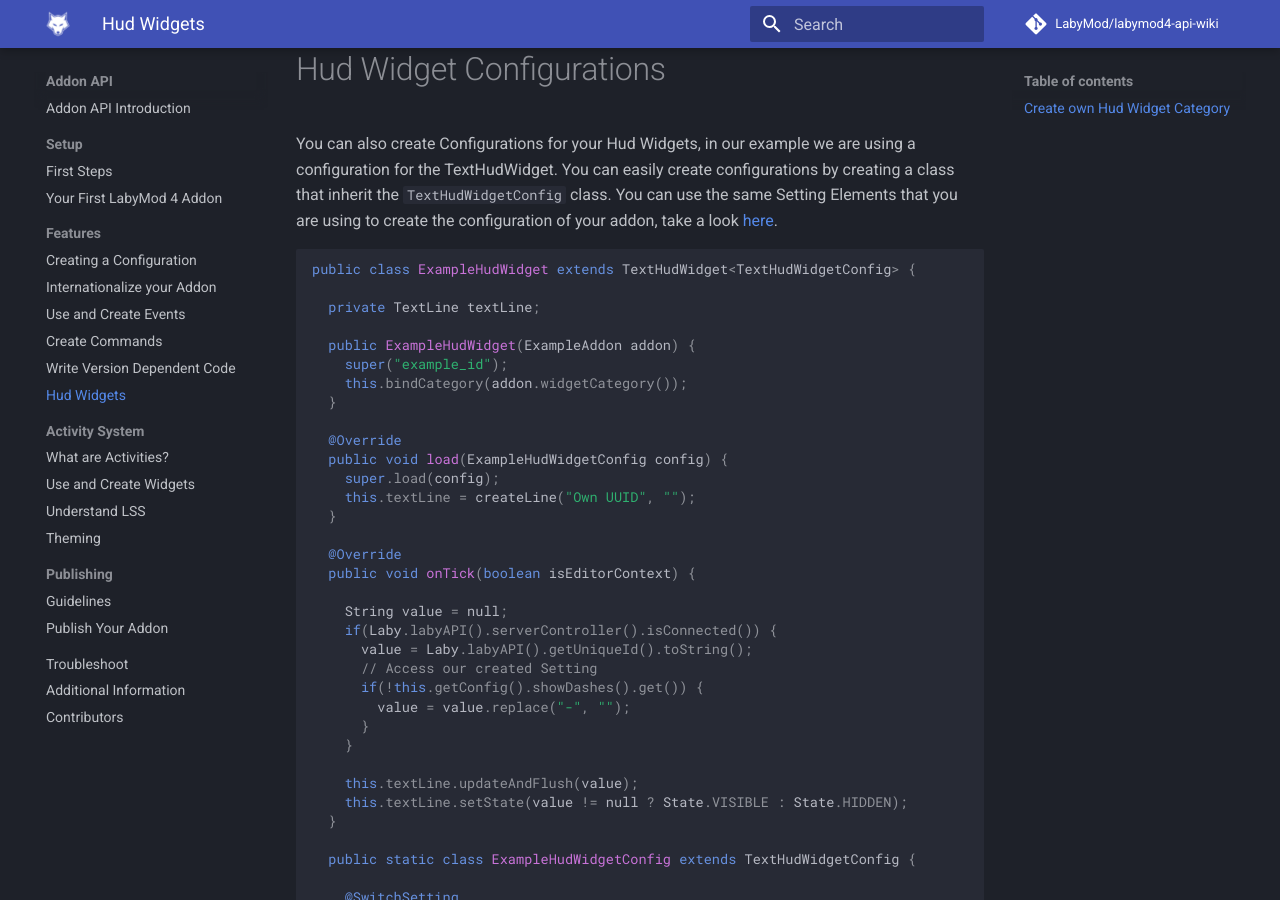
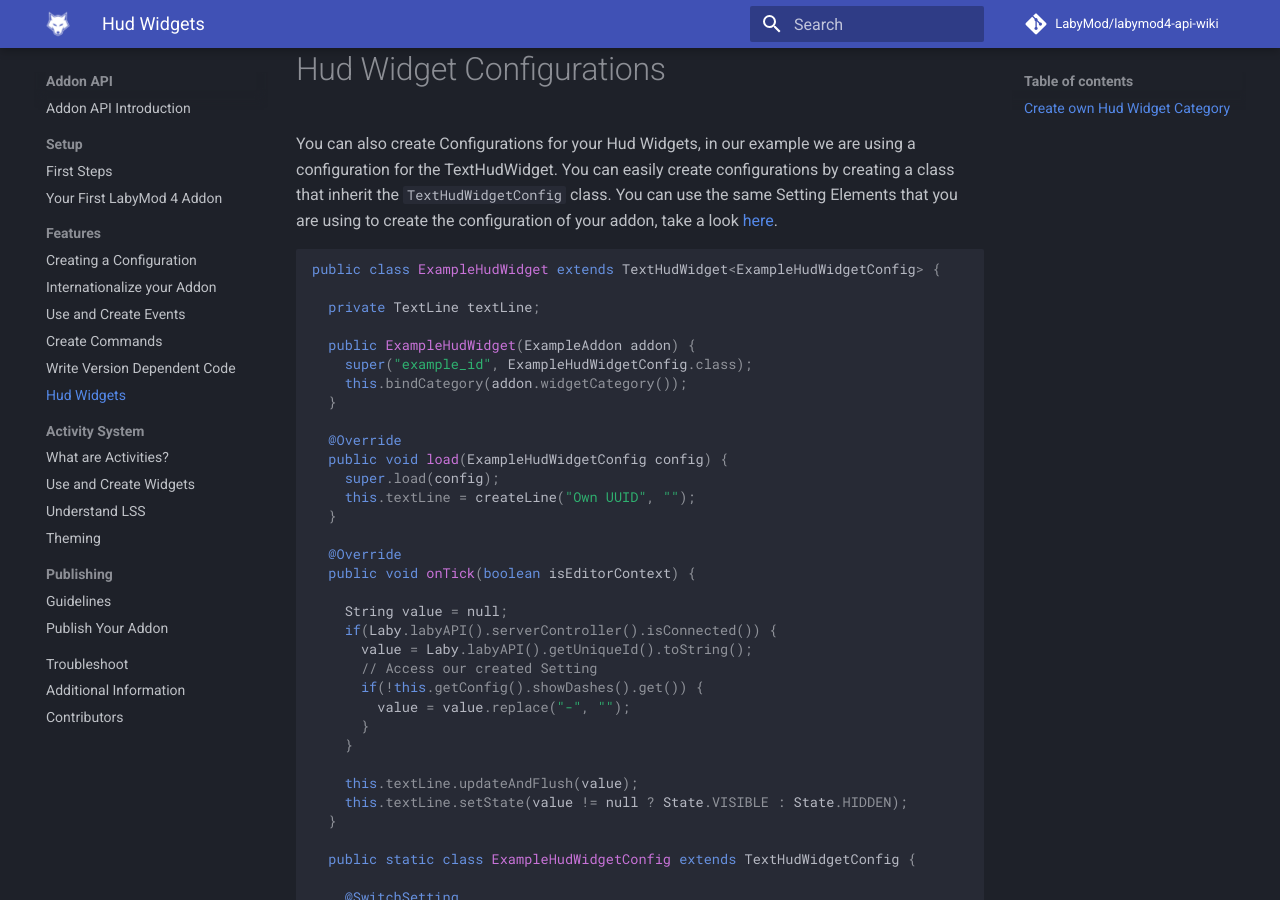
Before and after one commit to LabyMod/labymod4-api-wiki, an MkDocs documentation site: the page built from docs/pages/addon/features/hud-widgets.md, in a window 1280 px wide and 900 px high, scrolled down 2103 px. Built offline with MkDocs 1.6.1 and Material for MkDocs 9.7.7, drawn with Linux system fonts in a browser that asks for light colours; comment, search, counter and statistics services are not loaded.

Commit message:
Fixed Custom Widget Configurations

````diff
--- a/docs/pages/addon/features/hud-widgets.md
+++ b/docs/pages/addon/features/hud-widgets.md
@@ -98,12 +98,12 @@ You can use the same Setting Elements that you are using to create the configura
 
 ```java
 
-public class ExampleHudWidget extends TextHudWidget<TextHudWidgetConfig> {
+public class ExampleHudWidget extends TextHudWidget<ExampleHudWidgetConfig> {
 
   private TextLine textLine;
 
   public ExampleHudWidget(ExampleAddon addon) {
-    super("example_id");
+    super("example_id", ExampleHudWidgetConfig.class);
     this.bindCategory(addon.widgetCategory());
   }
 
````
